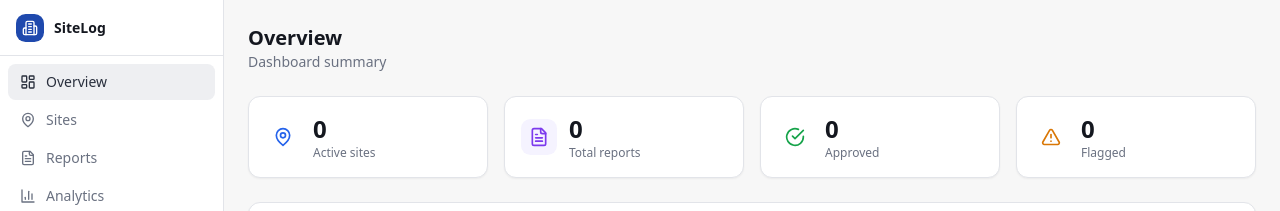
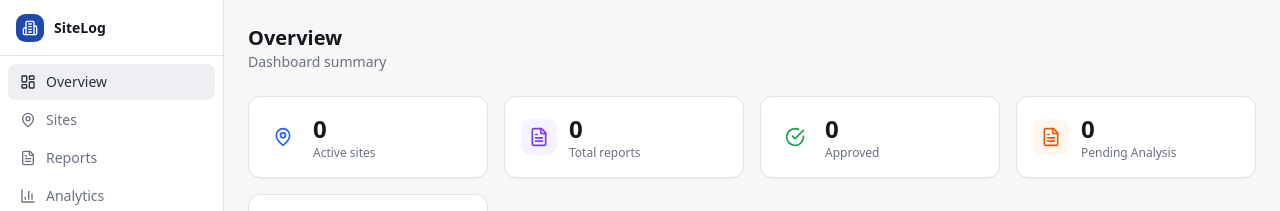
Before and after one commit to BayinganaEdwin/trace-field-reporting-dashboard, a Next.js app: page /dashboard in a window 1280 px wide. Shown: the top 211 px of the page. Built offline with nearby package versions, Linux system fonts and the light colour scheme; no server answers; sample sign-in values are in the browser's storage.

Commit message:
Add Pending Analysis count card to overview dashboard

```diff
--- a/src/app/dashboard/page.tsx
+++ b/src/app/dashboard/page.tsx
@@ -45,6 +45,7 @@ export default function OverviewPage() {
         <StatCard icon={MapPin}        label="Active sites"  value={analytics?.activeSites ?? sites.length} color="text-blue-600    bg-blue-50" />
         <StatCard icon={FileText}      label="Total reports" value={analytics?.totalReports ?? 0}           color="text-violet-600 bg-violet-50" />
         <StatCard icon={CheckCircle}   label="Approved"      value={analytics?.approvedReports ?? 0}        color="text-green-600  bg-green-50" />
+        <StatCard icon={FileText}      label="Pending Analysis" value={analytics?.pendingReports ?? 0}         color="text-orange-600 bg-orange-50" />
         <StatCard icon={AlertTriangle} label="Flagged"       value={analytics?.flaggedReports ?? 0}         color="text-amber-600  bg-amber-50" />
       </div>
 
```
